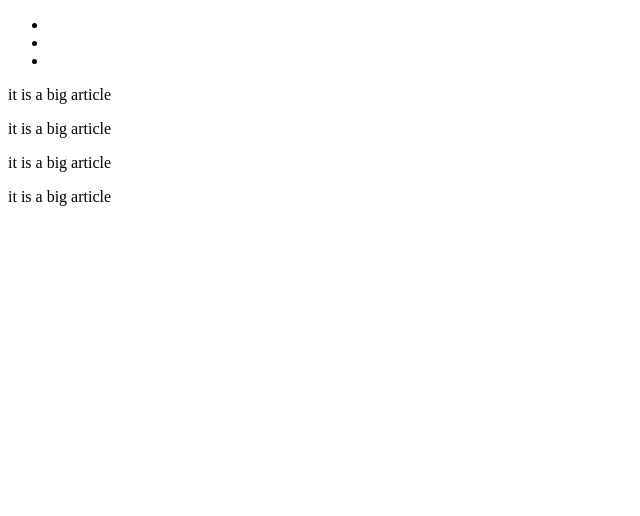
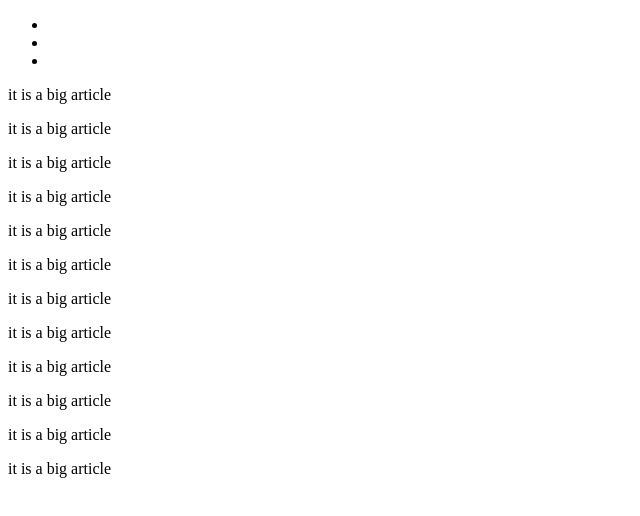
Before and after one commit to TarasovArtem/Pug, a plain HTML site: page develop/templates/index.html in a window 1280 px wide. Shown: the whole page, without its empty margins (0-640 px from the left). Drawn offline with Linux system fonts and the light colour scheme.

Commit message:
add articles

```diff
--- a/develop/templates/index.html
+++ b/develop/templates/index.html
@@ -22,5 +22,17 @@
         <p>it is a big article</p>
         <p>it is a big article</p>
     </article>
+    <article>
+        <p>it is a big article</p>
+        <p>it is a big article</p>
+        <p>it is a big article</p>
+        <p>it is a big article</p>
+    </article>
+    <article>
+        <p>it is a big article</p>
+        <p>it is a big article</p>
+        <p>it is a big article</p>
+        <p>it is a big article</p>
+    </article>
 </body>
 </html>
```
